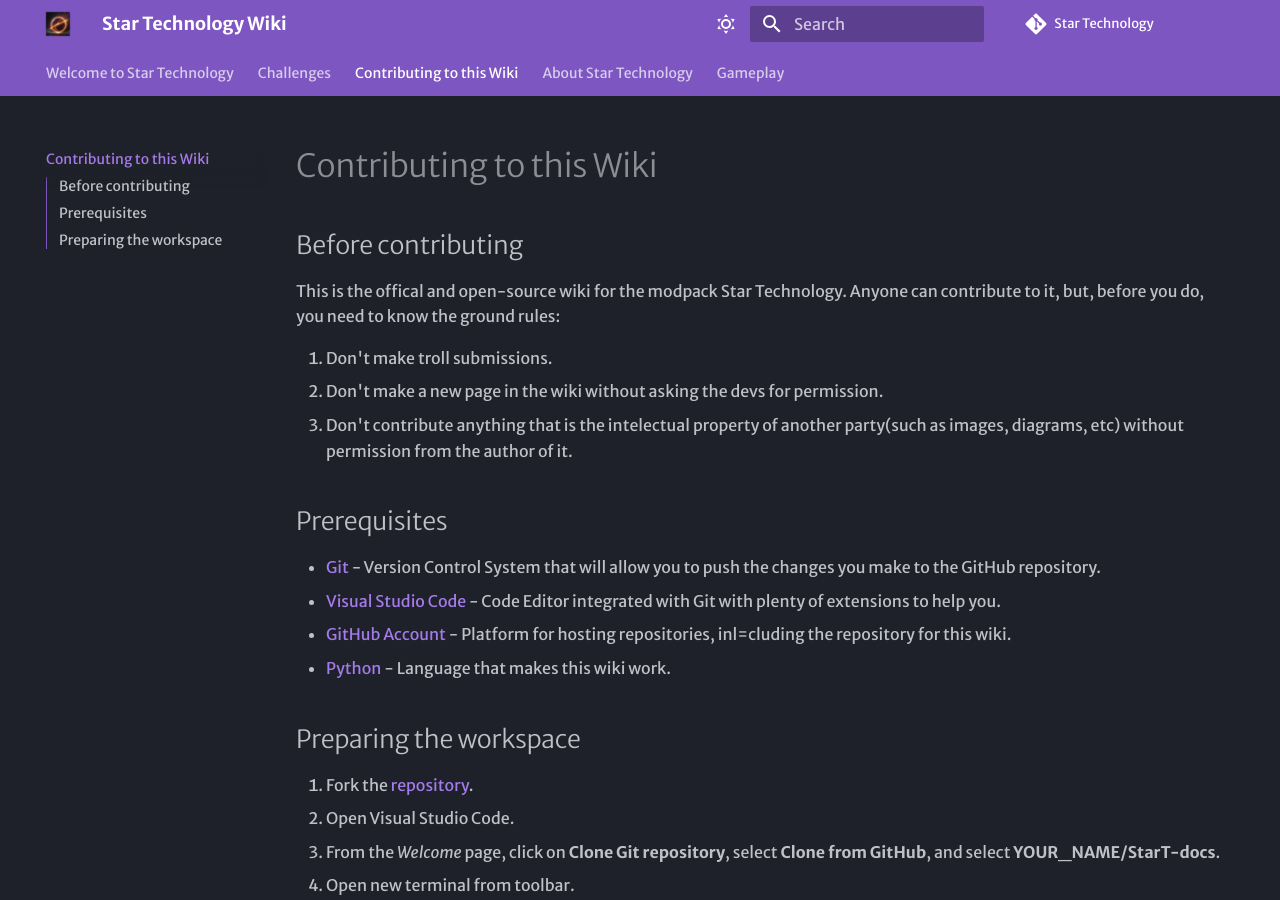
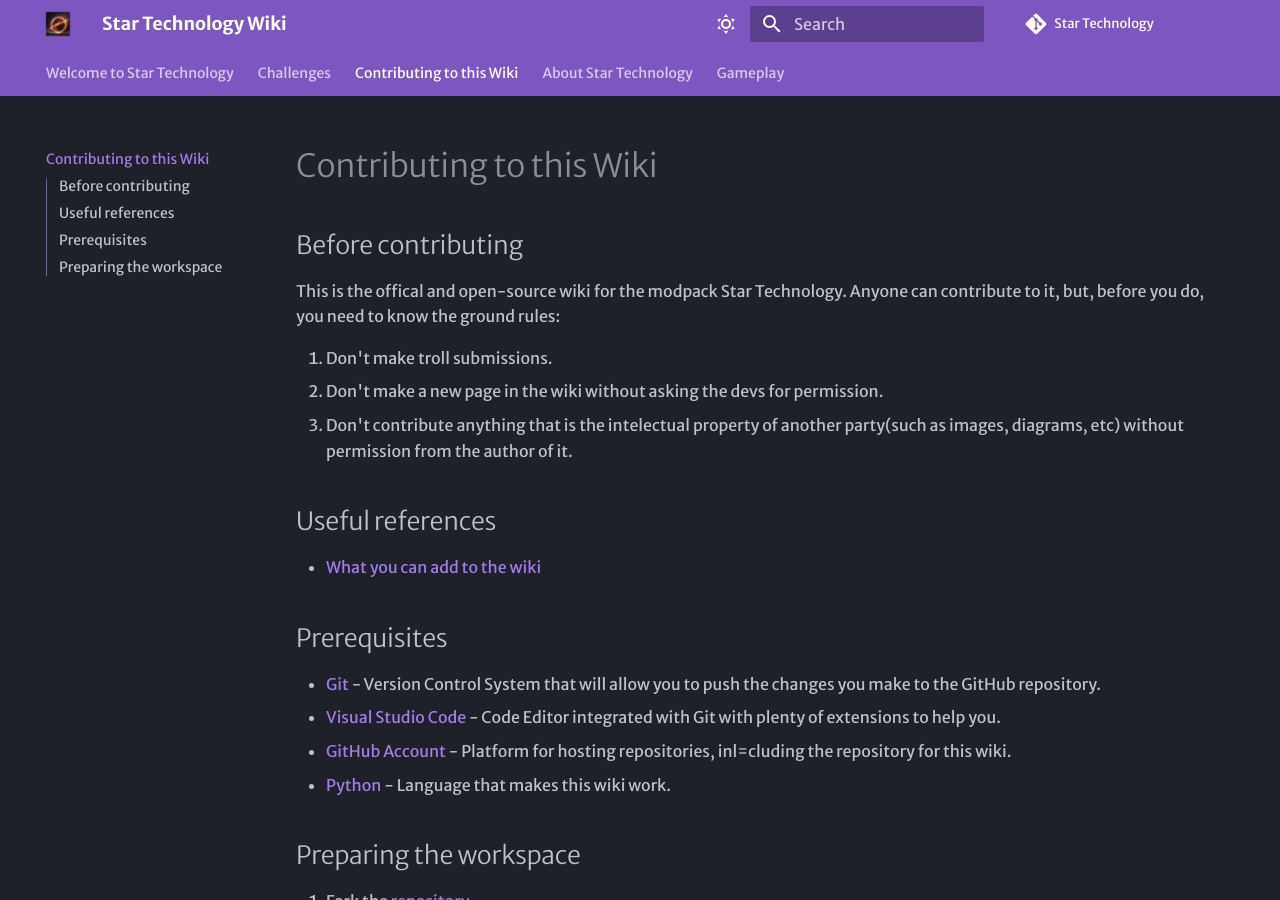
Before and after one commit to zacharytam-0411/StarT-docs, an MkDocs documentation site: the page built from docs/Contributing to This Wiki.md, in a window 1280 px wide and 900 px high. Built offline with MkDocs 1.6.1 and Material for MkDocs 9.7.7, drawn with Linux system fonts in a browser that asks for light colours; some web fonts are replaced; comment, search, counter and statistics services are not loaded.

Commit message:
added ref

```diff
--- a/docs/Contributing to This Wiki.md
+++ b/docs/Contributing to This Wiki.md
@@ -6,6 +6,9 @@
 1. Don't make troll submissions.
 2. Don't make a new page in the wiki without asking the devs for permission.
 3. Don't contribute anything that is the intelectual property of another party(such as images, diagrams, etc) without permission from the author of it.
+
+## Useful references
+- [What you can add to the wiki](https://squidfunk.github.io/mkdocs-material/reference/)
 
 ## Prerequisites
 - [Git](https://git-scm.com/downloads) - Version Control System that will allow you to push the changes you make to the GitHub repository.
```
